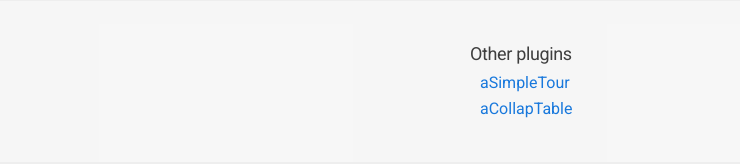
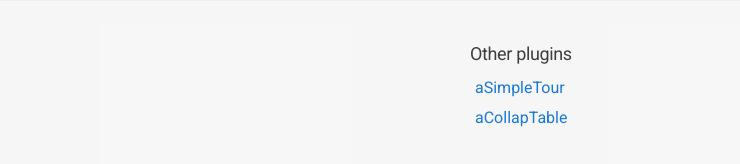
Before and after one commit to alvaroveliz/aAnyTabs, a website: page index.html in a window 1280 px wide. Shown: the part 1501-1665 px from the top of the page, 410-1150 px from the left. Drawn offline with Linux system fonts and the light colour scheme.

Commit message:
update ghpages

```diff
--- a/index.html
+++ b/index.html
@@ -187,8 +187,8 @@
       <div class="more">
         <h5>Other plugins</h5>
         <ul>
-          <li><a href="https://github.com/alvaroveliz/aSimpleTour">aSimpleTour</a></li>
-          <li><a href="https://github.com/alvaroveliz/aCollapTable">aCollapTable</a></li>
+          <li><a href="http://alvaroveliz.github.io/aSimpleTour/">aSimpleTour</a></li>
+          <li><a href="http://alvaroveliz.github.io/aCollapTable/">aCollapTable</a></li>
         </ul>
       </div>
     </div>
--- a/vendor/perkins/app.less
+++ b/vendor/perkins/app.less
@@ -177,7 +177,7 @@ footer {
     .more {
       .column(4);
       ul {
-        .h-menu();
+        .v-menu();
       }
     }
   }
```
Also changed, not shown: stylesheets/app.css.
